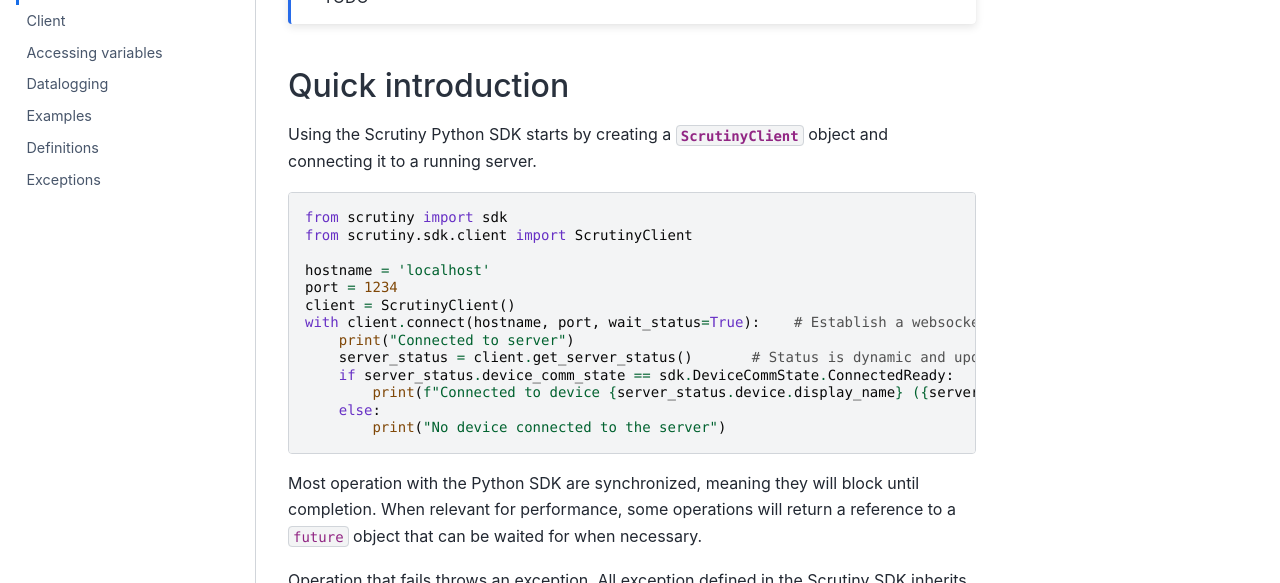
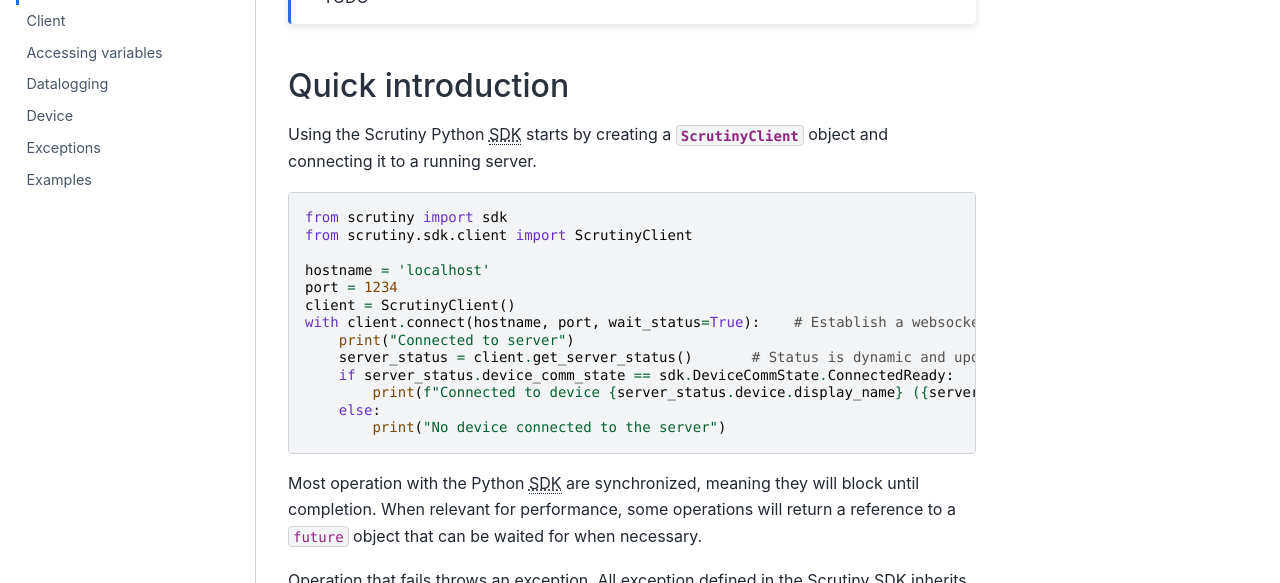
Before and after one commit to scrutinydebugger/scrutiny-python, a Sphinx documentation site: the page built from scrutiny/sdk/docs/source/getting_started.rst, in a window 1280 px wide and 1110 px high. Shown: the part 285-868 px from the top of the window. Built offline with Sphinx 7.4.7 and the Sphinx Book theme 1.1.4, drawn with Linux system fonts in a browser that asks for light colours.

Commit message:
progress

```diff
--- a/scrutiny/sdk/docs/source/accessing_variables.rst
+++ b/scrutiny/sdk/docs/source/accessing_variables.rst
@@ -26,7 +26,7 @@ The first step to access a watchable, is to first tell the server that we want t
 To do so, we use the :meth:`watch<scrutiny.sdk.client.ScrutinyClient.watch>` and specify the path of the watchable. The path
 depends on the firmware and must generally be known in advance. It is possible to query the server for the list of available watchable, this is what the GUI does.
 
-For a SDK based script, it's generally expected that the element that will be accessed are known and won't require a user input to select them.
+For a :abbr:`SDK (Software DEvelopment Kit)` based script, it's generally expected that the element that will be accessed are known and won't require a user input to select them.
 
 -----
 
--- a/scrutiny/sdk/docs/source/definitions.rst
+++ b/scrutiny/sdk/docs/source/device.rst
@@ -1,5 +1,5 @@
-Definitions
-===========
+Device
+======
 
 
 .. py:class:: scrutiny.sdk.EmbeddedDataType (Enum)
--- a/scrutiny/sdk/docs/source/exceptions.rst
+++ b/scrutiny/sdk/docs/source/exceptions.rst
@@ -3,7 +3,7 @@
 Exceptions
 ==========
 
-All exceptions thrown by the Scrutiny Python SDK inherits the common :class:`ScrutinySDKException<scrutiny.sdk.ScrutinySDKException>`.
+All exceptions thrown by the Scrutiny Python :abbr:`SDK (Software dEvelopment Kit)` inherits the common :class:`ScrutinySDKException<scrutiny.sdk.ScrutinySDKException>`.
 
 The inheritance hierarchy goes as follow.
 
--- a/scrutiny/sdk/docs/source/getting_started.rst
+++ b/scrutiny/sdk/docs/source/getting_started.rst
@@ -11,7 +11,7 @@ Installing the SDK
 Quick introduction
 ------------------
 
-Using the Scrutiny Python SDK starts by creating a :class:`ScrutinyClient<scrutiny.sdk.client.ScrutinyClient>` object and connecting it to a running server.
+Using the Scrutiny Python :abbr:`SDK (Software dEvelopment Kit)` starts by creating a :class:`ScrutinyClient<scrutiny.sdk.client.ScrutinyClient>` object and connecting it to a running server.
 
 .. code-block:: python
 
@@ -29,7 +29,7 @@ Using the Scrutiny Python SDK starts by creating a :class:`ScrutinyClient<scruti
         else:
             print("No device connected to the server")
 
-Most operation with the Python SDK are synchronized, meaning they will block until completion. When relevant for performance, some operations will return a reference to a ``future``
+Most operation with the Python :abbr:`SDK (Software dEvelopment Kit)` are synchronized, meaning they will block until completion. When relevant for performance, some operations will return a reference to a ``future``
 object that can be waited for when necessary.
 
 Operation that fails throws an exception. All exception defined in the Scrutiny SDK inherits the :class:`sdk.ScrutinySDKException<scrutiny.sdk.ScrutinySDKException>`.
--- a/scrutiny/sdk/docs/source/index.rst
+++ b/scrutiny/sdk/docs/source/index.rst
@@ -9,9 +9,9 @@ Scrutiny Python SDK
    client
    accessing_variables
    datalogging
+   device
+   exceptions
    examples
-   definitions
-   exceptions
 
 
 The Scrutiny Python SDK (Software DEvelopment Kit) is a Python module letting you programmatically interact with a Scrutiny Server. It's main purpose is to allow automated interact with a device to
```
Also changed, not shown: 1 other file.
